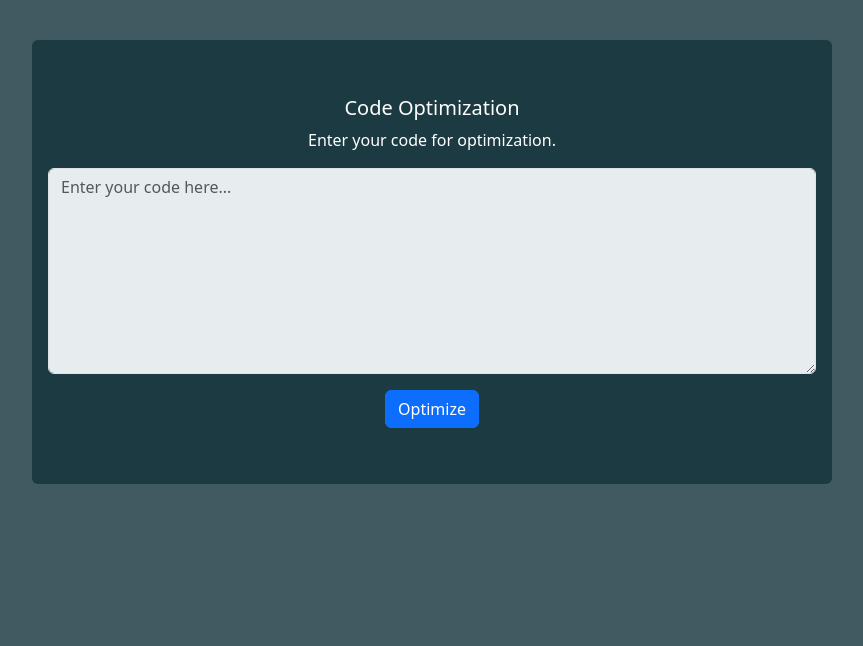
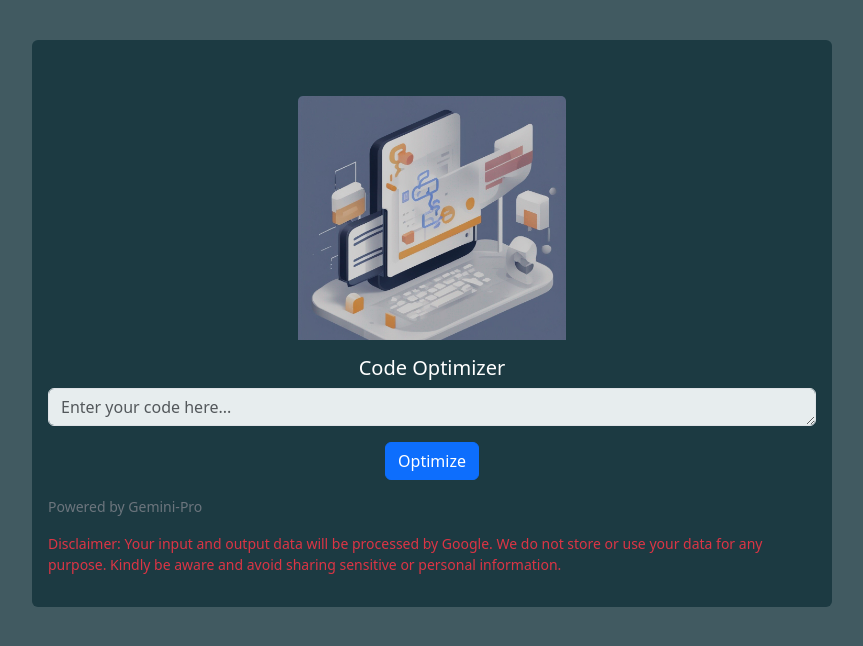
Before and after one commit to ViditDhull/LuciusTensors, a Django app: page /code_optimizer in a window 1280 px wide. Shown: the part 56-702 px from the top of the page, without its empty margins (208-1071 px from the left). Run offline with Django 4.2, Linux system fonts and the light colour scheme.

Commit message:
Adds Disclaimer

```diff
--- a/templates/code_optimizer.html
+++ b/templates/code_optimizer.html
@@ -8,6 +8,9 @@ height: auto;
 width: auto;
 max-width: 800px;
 margin: 40px auto;
+margin-bottom: auto;
+margin-left: auto;
+margin-right: auto;
 }
 .response-code {
 font-family: 'Courier New', monospace;
@@ -23,18 +26,26 @@ padding: 10px;
         {% csrf_token %}
         <div class="card text-center text-white" style="background: transparent;">
             <div class="card-body">
-                <h5 class="card-title">Code Optimization</h5>
-                <p class="card-text">Enter your code for optimization.</p>
-                <textarea name="input_code" class="form-control text-white" rows="8"
-                    placeholder="Enter your code here..." style="background-color: #e7edee;"></textarea>
+                <img src="/static/img/co_card.jpg" class="card-img-top"
+                    style="width: 35%; height: 15%; margin-bottom: 2%;" alt="...">
+                <h5 class="card-title">Code Optimizer</h5>
+                <textarea name="input_code" class="form-control" rows="1" placeholder="Enter your code here..."
+                    style="background-color: #e7edee;"></textarea>
                 <p></p>
                 <button type="submit" class="btn btn-primary">Optimize</button>
+                {% if not response %}
+                <p class="small text-start text-secondary mt-3">Powered by Gemini-Pro</p>
+                <p class="small text-start text-danger mt-2">
+                    Disclaimer: Your input and output data will be processed by Google. We do not store or use your data
+                    for any purpose. Kindly be aware and avoid sharing sensitive or personal information.
+                </p>
+                {% endif %}
             </div>
         </div>
     </form>
     {% if optimized_code %}
     <div class="response-container">
-        <div class="card text-white response-card"  style="background: transparent;">
+        <div class="card text-white response-card" style="background: transparent;">
             <div class="card-body">
                 <pre class="response-code">{{ optimized_code }}</pre>
             </div>
--- a/templates/layout.html
+++ b/templates/layout.html
@@ -5,7 +5,7 @@
     <meta charset="utf-8">
     <meta name="viewport" content="width=device-width, initial-scale=1">
     {% if title %}
-    <title>{{ title }} - LT</title>
+    <title>{{ title }} - LuciusTensors</title>
     {% else %}
     <title>LuciusTensors</title>
     {% endif %}
```
Also changed, not shown: templates/query_pdf.html (+18 -1 lines), templates/sql_query_generator.html (+9 -0 lines).
